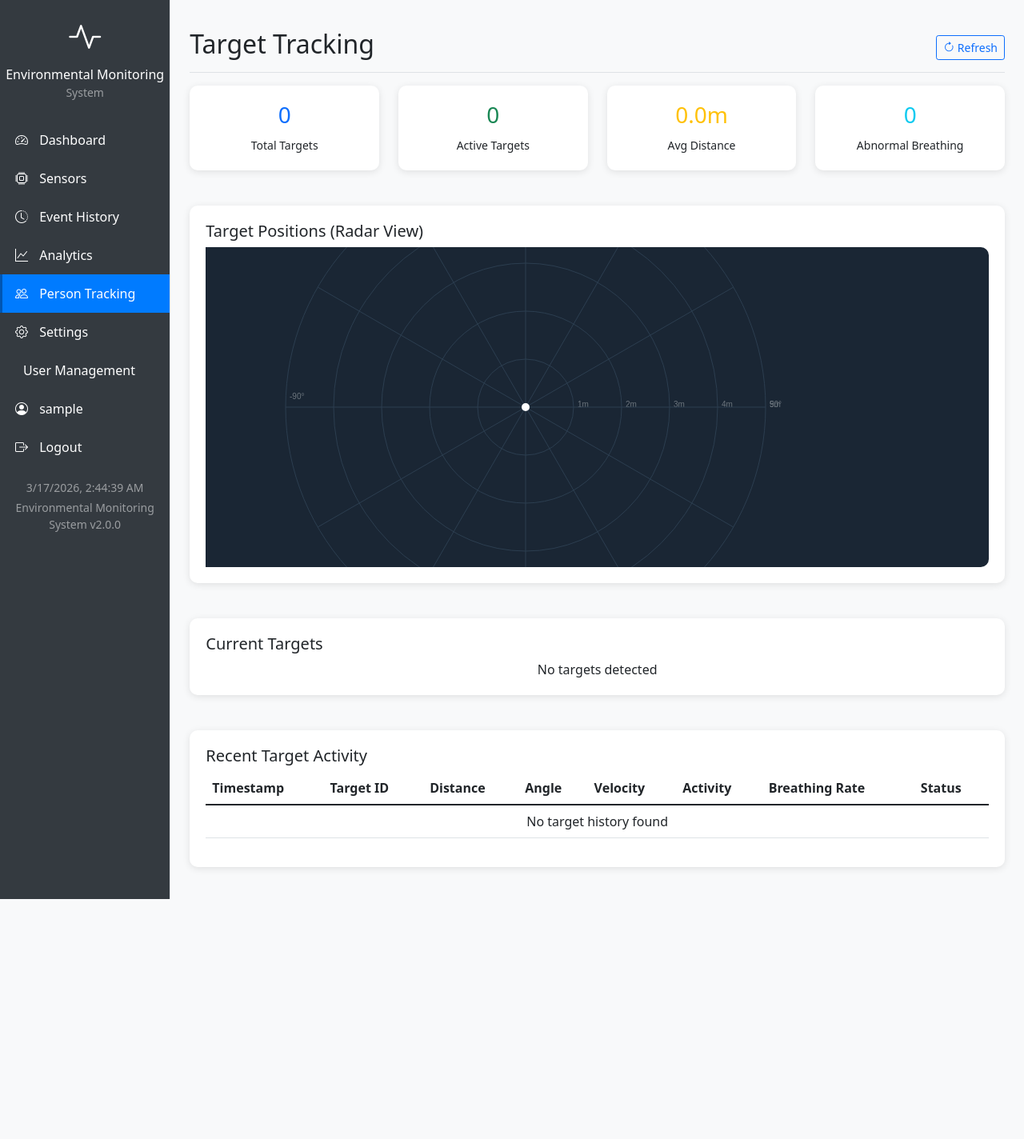
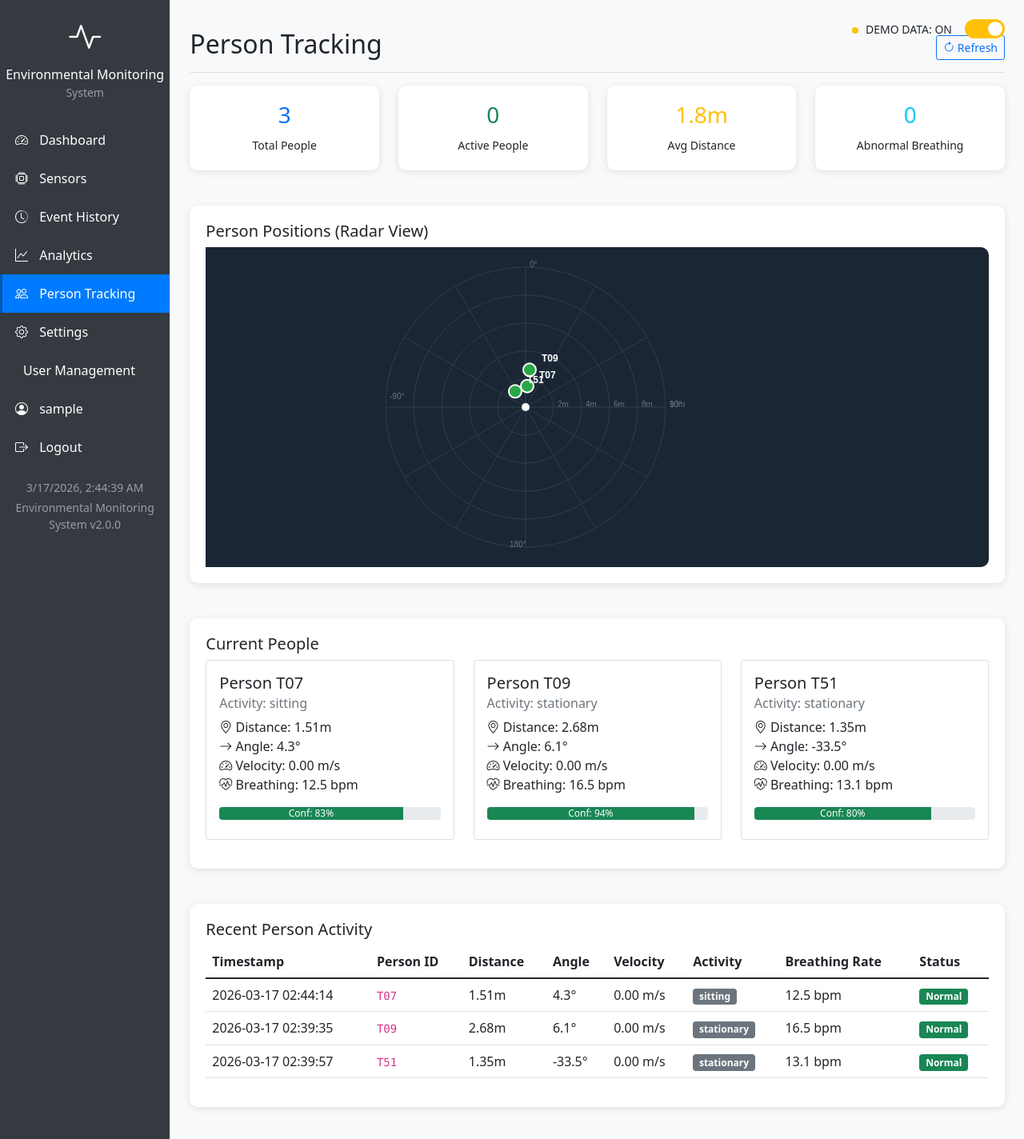
Before and after one commit to SarveshwarSenthilKumar/Engineering-Idol, a Flask app: page /targets in a window 1280 px wide. Shown: the whole page at 80% size. Before the commit the page ends 1124 px from the top, so only its background shows below. Run offline with Flask 3, Linux system fonts and the light colour scheme; the visitor is signed in with stand-in values (Sample User, id 1); data that the repository does not hold is empty.

Commit message:
Developed feature for fake dash and person track

```diff
--- a/app.py
+++ b/app.py
@@ -358,27 +358,50 @@ def generate_fake_sensor_data():
         'active_targets': active_targets,
         'abnormal_count': abnormal_count,
         'targets': targets,
-        'threat_score': threat_score,
-        'threat_level': threat_level,
+        'threat': {
+            'overall_threat': threat_score,
+            'level': threat_level,
+            'temporal': {
+                'trend': temporal_trend,
+                'slope': temporal_slope,
+                'persistence': persistence_factor
+            },
+            'trajectory': {
+                '5min': trajectory_5min,
+                '15min': trajectory_15min,
+                '30min': trajectory_30min
+            },
+            'components': components
+        },
+        'radar': {
+            'target_count': people_count,
+            'targets': targets
+        },
+        'odor': {
+            'air_quality_index': aqi,
+            'voc_ppm': voc,
+            'pm25': pm25,
+            'odor_type': odor_type
+        },
+        'sound': {
+            'db': sound_db,
+            'event': sound_event,
+            'spike': sound_spike
+        },
+        'quality': {
+            'quality_score': aqi,
+            'category': odor_type,
+            'trend': temporal_trend
+        },
         'voc': voc,
         'pm25': pm25,
         'aqi': aqi,
         'odor_type': odor_type,
-        'odor_confidence': random.uniform(0.6, 0.98),
-        'odor_intensity': random.uniform(1, 8),
         'sound_db': sound_db,
         'sound_event': sound_event,
-        'sound_baseline': sound_baseline,
         'sound_spike': sound_spike,
-        'air_quality_alarm': air_quality_alarm,  # Add alarm flag to returned data
-        'noise_alarm': noise_alarm,  # Add noise alarm flag
-        'temporal_trend': temporal_trend,
-        'temporal_slope': temporal_slope,
-        'temporal_acceleration': temporal_acceleration,
-        'persistence_factor': persistence_factor,
-        'trajectory_5min': trajectory_5min,
-        'trajectory_15min': trajectory_15min,
-        'trajectory_30min': trajectory_30min,
+        'air_quality_alarm': air_quality_alarm,
+        'noise_alarm': noise_alarm,
         'uptime': (datetime.now() - START_TIME).total_seconds(),
         'data_rate': random.uniform(10, 50),
         'packet_count': random.randint(1000, 9999),
@@ -770,8 +793,8 @@ def dashboard():
 @login_required
 def sensors():
     """Person tracking sensor dashboard"""
-    # Get fake mode from query parameter
-    fake_mode = request.args.get('fake', '1') == '1'
+    # Get fake mode from session (default to True for demo)
+    fake_mode = session.get('fake_mode', True)
 
     if fake_mode:
         # Generate fake data for demonstration
@@ -841,7 +864,32 @@ def analytics():
 @login_required
 def targets_view():
     """Person tracking view"""
-    targets = get_target_history(30)
+    fake_mode = session.get('fake_mode', True)
+
+    if fake_mode:
+        # Generate fake target data
+        targets = []
+        people_count = random.randint(1, 5)
+
+        for i in range(people_count):
+            activity = random.choice(['stationary', 'sitting', 'walking', 'running'])
+            abnormal = random.random() < 0.2
+
+            targets.append({
+                'target_id': f"T{random.randint(1,99):02d}",
+                'target_distance': round(random.uniform(1.0, 8.0), 2),
+                'target_angle': round(random.uniform(-60, 60), 1),
+                'target_velocity': round(random.uniform(0, 2.0), 2) if activity in ['walking', 'running'] else 0,
+                'target_activity': activity,
+                'target_breathing_rate': round(random.uniform(12, 20), 1) if random.random() < 0.7 else None,
+                'target_abnormal_breathing': abnormal,
+                'target_confidence': round(random.uniform(0.7, 0.95), 2),
+                'event_timestamp': (datetime.now() - timedelta(seconds=random.randint(0, 300))).isoformat()
+            })
+    else:
+        # Get real target data from database
+        targets = get_target_history(30)
+
     return render_template('targets.html',
                          targets=targets,
                          current_time=datetime.now().isoformat())
@@ -857,52 +905,84 @@ def settings():
 
 # ==================== API ROUTES ====================
 
-@app.route("/api/live")
-def api_live():
-    """Get latest live data"""
-    return jsonify(live_data.get_latest())
+@app.route("/api/targets")
+def api_targets():
+    """Get recent target data"""
+    minutes = request.args.get('minutes', 30, type=int)
+
+    # Check fake mode from session (default to True for demo)
+    fake_mode = session.get('fake_mode', True)
+
+    if fake_mode:
+        # Generate fake target data
+        targets = []
+        people_count = random.randint(1, 5)
+
+        for i in range(people_count):
+            activity = random.choice(['stationary', 'sitting', 'walking', 'running'])
+            abnormal = random.random() < 0.2
+
+            targets.append({
+                'target_id': f"T{random.randint(1,99):02d}",
+                'target_distance': round(random.uniform(1.0, 8.0), 2),
+                'target_angle': round(random.uniform(-60, 60), 1),
+                'target_velocity': round(random.uniform(0, 2.0), 2) if activity in ['walking', 'running'] else 0,
+                'target_activity': activity,
+                'target_breathing_rate': round(random.uniform(12, 20), 1) if random.random() < 0.7 else None,
+                'target_abnormal_breathing': abnormal,
+                'target_confidence': round(random.uniform(0.7, 0.95), 2),
+                'event_timestamp': (datetime.now() - timedelta(seconds=random.randint(0, 300))).isoformat()
+            })
+    else:
+        # Get real target data from database
+        targets = get_target_history(minutes)
+
+    return jsonify(targets)
 
 @app.route("/api/events/recent")
 def api_recent_events():
     """Get recent events"""
     limit = request.args.get('limit', 50, type=int)
-    events = get_recent_events(limit)
+
+    # Check fake mode from session (default to True for demo)
+    fake_mode = session.get('fake_mode', True)
+
+    if fake_mode:
+        # Generate fake events
+        events = []
+        event_types = ['NORMAL', 'MOTION', 'SOUND_SPIKE', 'THREAT_CHANGE', 'PERSON_DETECTED']
+        threat_levels = ['LOW', 'MODERATE', 'ELEVATED', 'HIGH', 'CRITICAL']
+
+        for i in range(limit):
+            events.append({
+                'timestamp': (datetime.now() - timedelta(minutes=random.randint(0, 120))).isoformat(),
+                'event_type': random.choice(event_types),
+                'threat_level': random.choice(threat_levels),
+                'threat_score': random.randint(0, 100),
+                'people_count': random.randint(0, 5),
+                'sound_db': round(random.uniform(30, 80), 1),
+                'air_aqi': random.randint(20, 150)
+            })
+    else:
+        events = get_recent_events(limit)
+
     return jsonify(events)
 
-@app.route("/api/stats")
-def api_stats():
-    """Get statistics"""
-    hours = request.args.get('hours', 24, type=int)
-    stats = get_threat_statistics(hours)
-    return jsonify(stats)
+@app.route("/api/toggle_fake_mode", methods=['POST'])
+@login_required
+def toggle_fake_mode():
+    """Toggle fake data mode in session"""
+    try:
+        data = request.get_json()
+        fake_mode = data.get('fake_mode', False)
 
-@app.route("/api/timeline")
-def api_timeline():
-    """Get timeline data for charts"""
-    hours = request.args.get('hours', 24, type=int)
-    timeline = get_threat_timeline(hours)
-    return jsonify(timeline)
+        # Update session
+        session['fake_mode'] = fake_mode
 
-@app.route("/api/history/<metric>")
-def api_history(metric):
-    """Get historical data for a specific metric"""
-    minutes = request.args.get('minutes', 60, type=int)
-    data = live_data.get_history(metric, minutes)
-
-    # Format for charts
-    formatted = [{
-        'timestamp': ts.isoformat(),
-        'value': val
-    } for ts, val in data]
-
-    return jsonify(formatted)
-
-@app.route("/api/targets")
-def api_targets():
-    """Get recent target data"""
-    minutes = request.args.get('minutes', 30, type=int)
-    targets = get_target_history(minutes)
-    return jsonify(targets)
+        return jsonify({'success': True, 'fake_mode': fake_mode})
+    except Exception as e:
+        app.logger.error(f"Error toggling fake mode: {e}")
+        return jsonify({'success': False, 'error': str(e)}), 500
 
 @app.route("/api/update", methods=['POST'])
 def api_update():
@@ -926,6 +1006,9 @@ def api_update():
 @app.route("/api/events/stream")
 def events_stream():
     """Server-Sent Events stream for real-time updates"""
+    # Check fake mode outside the generator (in request context)
+    fake_mode = session.get('fake_mode', True)
+
     def generate():
         last_event_time = time.time()
         while True:
@@ -939,8 +1022,21 @@ def events_stream():
                 event = live_data.event_queue.get(timeout=1)
                 yield f"event: {event.get('type', 'update')}\ndata: {json.dumps(event)}\n\n"
             except queue.Empty:
-                # Send latest data as fallback
-                data = live_data.get_latest()
+                # Send latest data as fallback, using the fake_mode captured above
+                if fake_mode:
+                    # Generate fake data for dashboard
+                    data = generate_fake_sensor_data()
+                    # Add some threat level data
+                    data['threat'] = {
+                        'overall_threat': random.randint(20, 80),
+                        'level': random.choice(['LOW', 'MODERATE', 'ELEVATED', 'HIGH']),
+                        'trend': random.choice(['increasing', 'decreasing', 'stable']),
+                        'slope': round(random.uniform(-5, 5), 1),
+                        'persistence': round(random.uniform(1, 5), 1)
+                    }
+                else:
+                    data = live_data.get_latest()
+
                 if data:
                     yield f"event: update\ndata: {json.dumps(data)}\n\n"
 
--- a/templates/base.html
+++ b/templates/base.html
@@ -107,6 +107,65 @@
         .event-elevated { border-left-color: #fd7e14; }
         .event-moderate { border-left-color: #ffc107; }
         .event-low { border-left-color: #28a745; }
+
+        /* Toggle Switch Styles */
+        .toggle-switch {
+            position: relative;
+            display: inline-block;
+            width: 50px;
+            height: 24px;
+        }
+
+        .toggle-switch input {
+            opacity: 0;
+            width: 0;
+            height: 0;
+        }
+
+        .toggle-slider {
+            position: absolute;
+            cursor: pointer;
+            top: 0;
+            left: 0;
+            right: 0;
+            bottom: 0;
+            background-color: #ccc;
+            transition: .4s;
+            border-radius: 24px;
+        }
+
+        .toggle-slider:before {
+            position: absolute;
+            content: "";
+            height: 18px;
+            width: 18px;
+            left: 3px;
+            bottom: 3px;
+            background-color: white;
+            transition: .4s;
+            border-radius: 50%;
+        }
+
+        input:checked + .toggle-slider {
+            background-color: #ffc107;
+        }
+
+        input:checked + .toggle-slider:before {
+            transform: translateX(26px);
+        }
+
+        .status-indicator {
+            display: inline-block;
+            width: 8px;
+            height: 8px;
+            border-radius: 50%;
+            margin-right: 5px;
+        }
+        .status-indicator.red { background-color: #dc3545; }
+        .status-indicator.yellow { background-color: #ffc107; }
+        .status-indicator.green { background-color: #28a745; }
+        .status-indicator.blue { background-color: #007bff; }
+        .status-indicator.purple { background-color: #6f42c1; }
     </style>
 
     {% block extra_css %}{% endblock %}
@@ -198,6 +257,22 @@
 
             <!-- Main Content -->
             <main class="col-md-10 ms-sm-auto px-md-4 main-content">
+                <!-- Fake Mode Toggle (only for logged-in users) -->
+                {% if session.user_id %}
+                <div class="position-fixed top-0 end-0 m-4" style="z-index: 1000;">
+                    <div class="d-flex align-items-center gap-3">
+                        <span class="text-uppercase small">
+                            <span class="status-indicator {{ 'yellow' if session.get('fake_mode', False) else 'red' }}"></span>
+                            Demo Data: {{ 'ON' if session.get('fake_mode', False) else 'OFF' }}
+                        </span>
+                        <label class="toggle-switch">
+                            <input type="checkbox" id="fakeToggle" {% if session.get('fake_mode', False) %}checked{% endif %} onchange="toggleFakeMode()">
+                            <span class="toggle-slider"></span>
+                        </label>
+                    </div>
+                </div>
+                {% endif %}
+
                 <!-- Flash Messages -->
                 {% with messages = get_flashed_messages(with_categories=true) %}
                     {% if messages %}
@@ -232,8 +307,17 @@
         updateTime();
 
         // EventSource for SSE
+        let eventSource = null;
+        let reconnectAttempts = 0;
+        const maxReconnectAttempts = 5;
+
         function setupEventSource() {
-            const eventSource = new EventSource("{{ url_for('events_stream') }}");
+            if (eventSource) {
+                eventSource.close();
+            }
+
+            eventSource = new EventSource("{{ url_for('events_stream') }}");
+            reconnectAttempts = 0;
 
             eventSource.addEventListener('update', function(e) {
                 try {
@@ -250,18 +334,75 @@
 
             eventSource.addEventListener('heartbeat', function(e) {
                 console.log('Heartbeat received');
+                reconnectAttempts = 0; // Reset on successful heartbeat
             });
 
             eventSource.onerror = function(e) {
-                console.error('EventSource failed, reconnecting...');
-                setTimeout(setupEventSource, 5000);
+                console.error('EventSource error:', e);
+                reconnectAttempts++;
+
+                if (reconnectAttempts >= maxReconnectAttempts) {
+                    console.error('Max reconnect attempts reached, stopping reconnection');
+                    if (eventSource) {
+                        eventSource.close();
+                        eventSource = null;
+                    }
+                    return;
+                }
+
+                // Exponential backoff
+                const delay = Math.min(5000 * Math.pow(2, reconnectAttempts - 1), 30000);
+                console.log(`Reconnecting in ${delay}ms (attempt ${reconnectAttempts}/${maxReconnectAttempts})`);
+                setTimeout(setupEventSource, delay);
+            };
+
+            eventSource.onopen = function() {
+                console.log('EventSource connected');
+                reconnectAttempts = 0;
             };
         }
 
-        // Start SSE if not on settings page and endpoint exists
-        {% if request.endpoint and request.endpoint != 'settings' %}
+        // Cleanup on page unload
+        window.addEventListener('beforeunload', function() {
+            if (eventSource) {
+                eventSource.close();
+            }
+        });
+
+        // Start SSE only on specific pages that need live updates
+        {% if request.endpoint and request.endpoint in ['dashboard', 'sensors'] %}
         document.addEventListener('DOMContentLoaded', setupEventSource);
         {% endif %}
+
+        // Global fake mode toggle function
+        function toggleFakeMode() {
+            const isChecked = document.getElementById('fakeToggle').checked;
+
+            // Send request to update session
+            fetch('/api/toggle_fake_mode', {
+                method: 'POST',
+                headers: {
+                    'Content-Type': 'application/json',
+                },
+                body: JSON.stringify({ fake_mode: isChecked })
+            })
+            .then(response => response.json())
+            .then(data => {
+                if (data.success) {
+                    // Reload page to apply new fake mode setting
+                    window.location.reload();
+                } else {
+                    console.error('Failed to toggle fake mode:', data.error);
+                    // Revert toggle state
+                    document.getElementById('fakeToggle').checked = !isChecked;
+                }
+            })
+            .catch(error => {
+                console.error('Error toggling fake mode:', error);
+                // Revert toggle state
+                document.getElementById('fakeToggle').checked = !isChecked;
+            });
+        }
     </script>
 
     {% block extra_js %}{% endblock %}
--- a/templates/targets.html
+++ b/templates/targets.html
@@ -1,10 +1,10 @@
 {% extends "base.html" %}
 
-{% block title %}Target Tracking - Environmental Monitoring{% endblock %}
+{% block title %}Person Tracking - Environmental Monitoring{% endblock %}
 
 {% block content %}
 <div class="d-flex justify-content-between flex-wrap flex-md-nowrap align-items-center pt-3 pb-2 mb-3 border-bottom">
-    <h1 class="h2">Target Tracking</h1>
+    <h1 class="h2">Person Tracking</h1>
     <div class="btn-toolbar mb-2 mb-md-0">
         <button class="btn btn-sm btn-outline-primary" onclick="refreshTargets()">
             <i class="bi bi-arrow-clockwise"></i> Refresh
@@ -12,18 +12,18 @@
     </div>
 </div>
 
-<!-- Live Target Overview -->
+<!-- Live Person Overview -->
 <div class="row mb-4">
     <div class="col-md-3">
         <div class="stat-card text-center">
-            <h3 class="text-primary" id="total-targets">0</h3>
-            <small>Total Targets</small>
+            <h3 class="text-primary" id="total-people">0</h3>
+            <small>Total People</small>
         </div>
     </div>
     <div class="col-md-3">
         <div class="stat-card text-center">
-            <h3 class="text-success" id="active-targets">0</h3>
-            <small>Active Targets</small>
+            <h3 class="text-success" id="active-people">0</h3>
+            <small>Active People</small>
         </div>
     </div>
     <div class="col-md-3">
@@ -44,7 +44,7 @@
 <div class="row mb-4">
     <div class="col-12">
         <div class="stat-card">
-            <h5>Target Positions (Radar View)</h5>
+            <h5>Person Positions (Radar View)</h5>
             <div class="position-relative" style="height: 400px; background: #1a2634; border-radius: 10px;">
                 <canvas id="radar-canvas" width="800" height="400"></canvas>
             </div>
@@ -56,7 +56,7 @@
 <div class="row mb-4">
     <div class="col-12">
         <div class="stat-card">
-            <h5>Current Targets</h5>
+            <h5>Current People</h5>
             <div class="row" id="target-cards">
                 <div class="col-12 text-center">No targets detected</div>
             </div>
@@ -68,13 +68,13 @@
 <div class="row">
     <div class="col-12">
         <div class="stat-card">
-            <h5>Recent Target Activity</h5>
+            <h5>Recent Person Activity</h5>
             <div class="table-responsive">
                 <table class="table table-hover">
                     <thead>
                         <tr>
                             <th>Timestamp</th>
-                            <th>Target ID</th>
+                            <th>Person ID</th>
                             <th>Distance</th>
                             <th>Angle</th>
                             <th>Velocity</th>
@@ -114,7 +114,7 @@
                         </tr>
                         {% else %}
                         <tr>
-                            <td colspan="8" class="text-center">No target history found</td>
+                            <td colspan="8" class="text-center">No person history found</td>
                         </tr>
                         {% endfor %}
                     </tbody>
@@ -143,24 +143,24 @@
         ctx.strokeStyle = '#2c3e50';
         ctx.lineWidth = 1;
 
-        // Distance rings
+        // Distance rings (scaled for 0-10m range)
         for (let i = 1; i <= 5; i++) {
             ctx.beginPath();
-            ctx.arc(400, 200, i * 60, 0, Math.PI * 2);
+            ctx.arc(400, 200, i * 35, 0, Math.PI * 2);
             ctx.strokeStyle = '#2c3e50';
             ctx.stroke();
 
             // Distance labels
             ctx.fillStyle = '#6c757d';
             ctx.font = '10px Arial';
-            ctx.fillText(i + 'm', 400 + i * 60 + 5, 200);
+            ctx.fillText((i * 2) + 'm', 400 + i * 35 + 5, 200);
         }
 
         // Angle lines
         for (let i = 0; i < 360; i += 30) {
             let rad = (i - 90) * Math.PI / 180;
-            let x = 400 + Math.cos(rad) * 300;
-            let y = 200 + Math.sin(rad) * 300;
+            let x = 400 + Math.cos(rad) * 175;
+            let y = 200 + Math.sin(rad) * 175;
 
             ctx.beginPath();
             ctx.moveTo(400, 200);
@@ -179,24 +179,27 @@
 
         // Draw targets
         targets.forEach(target => {
-            let distance = target.distance || 0;
-            let angle = target.angle || 0;
+            let distance = target.target_distance || 0;
+            let angle = target.target_angle || 0;
+
+            // Scale distance to fit radar (0-10m maps to 0-175px radius)
+            let scaledDistance = Math.min(distance, 10) * 17.5;
 
             // Convert polar to cartesian
             let rad = (angle - 90) * Math.PI / 180;
-            let x = 400 + Math.cos(rad) * (distance * 60);
-            let y = 200 + Math.sin(rad) * (distance * 60);
+            let x = 400 + Math.cos(rad) * scaledDistance;
+            let y = 200 + Math.sin(rad) * scaledDistance;
 
             // Draw target
             ctx.beginPath();
             ctx.arc(x, y, 8, 0, Math.PI * 2);
 
             // Color based on activity
-            if (target.abnormal_breathing) {
+            if (target.target_abnormal_breathing) {
                 ctx.fillStyle = '#dc3545';
-            } else if (target.activity === 'running') {
+            } else if (target.target_activity === 'running') {
                 ctx.fillStyle = '#fd7e14';
-            } else if (target.activity === 'walking') {
+            } else if (target.target_activity === 'walking') {
                 ctx.fillStyle = '#ffc107';
             } else {
                 ctx.fillStyle = '#28a745';
@@ -210,7 +213,7 @@
             // Target ID
             ctx.fillStyle = '#ffffff';
             ctx.font = 'bold 12px Arial';
-            ctx.fillText(target.id, x + 15, y - 10);
+            ctx.fillText(target.target_id, x + 15, y - 10);
         });
 
         // Draw center point
@@ -230,8 +233,8 @@
                 const avgDist = targets.reduce((sum, t) => sum + (t.target_distance || 0), 0) / total || 0;
                 const abnormal = targets.filter(t => t.target_abnormal_breathing).length;
 
-                document.getElementById('total-targets').textContent = total;
-                document.getElementById('active-targets').textContent = active;
+                document.getElementById('total-people').textContent = total;
+                document.getElementById('active-people').textContent = active;
                 document.getElementById('avg-distance').textContent = avgDist.toFixed(1) + 'm';
                 document.getElementById('abnormal-count').textContent = abnormal;
 
@@ -252,7 +255,7 @@
                 // Update target cards
                 const cardsContainer = document.getElementById('target-cards');
                 if (currentList.length === 0) {
-                    cardsContainer.innerHTML = '<div class="col-12 text-center">No targets detected</div>';
+                    cardsContainer.innerHTML = '<div class="col-12 text-center">No people detected</div>';
                 } else {
                     let cardsHtml = '';
                     currentList.forEach((target, i) => {
@@ -260,7 +263,7 @@
                             <div class="col-md-4 mb-3">
                                 <div class="card ${target.target_abnormal_breathing ? 'border-danger' : ''}">
                                     <div class="card-body">
-                                        <h5 class="card-title">Target ${target.target_id}</h5>
+                                        <h5 class="card-title">Person ${target.target_id}</h5>
                                         <h6 class="card-subtitle mb-2 text-muted">
                                             Activity: ${target.target_activity || 'unknown'}
                                         </h6>
```
